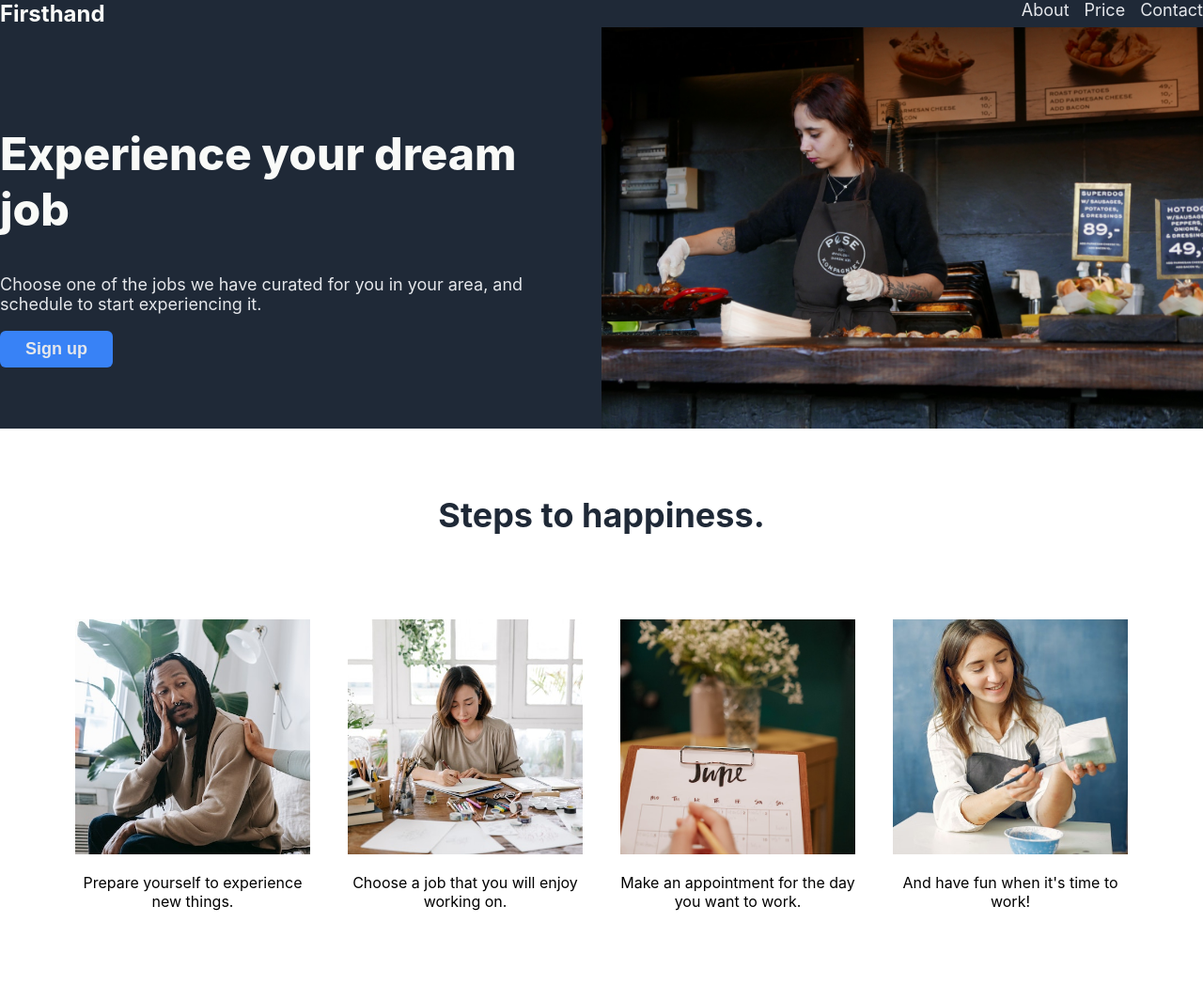
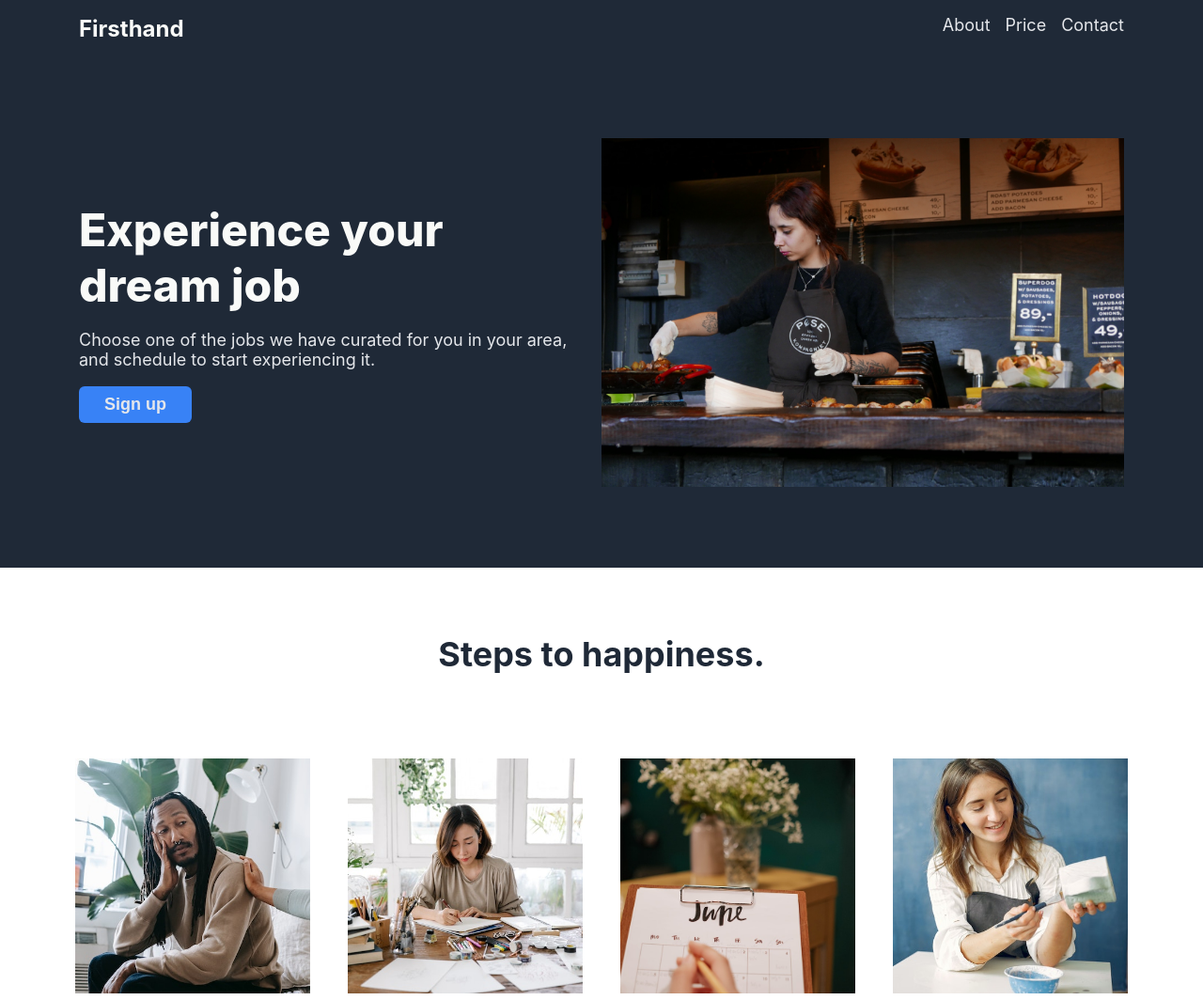
Before and after one commit to tatkaciran/odin-landing-page-project, a plain HTML site: page index.html in a window 1280 px wide. Shown: the top 1064 px of the page at 94% size. Drawn offline with Linux system fonts and the light colour scheme.

Commit message:
Removed outer container div, added it to sections

```diff
--- a/index.html
+++ b/index.html
@@ -13,9 +13,9 @@
         />
     </head>
     <body>
-        <div class="container">
         <div class="hero-container">
-                <header>
+
+                <header class="container">
                     <h2 class="brand">Firsthand</h2>
                     <nav>
                         <ul>
@@ -25,12 +25,12 @@
                         </ul>
                     </nav>
                 </header>
-                <section class="hero">
+                <section class="hero container">
                     <div class="hero-text-content">
                         <h1 class="hero-title">Experience your dream job</h1>
                         <p class="hero-description">
-                            Choose one of the jobs we have curated for you in
-                            your area, and schedule to start experiencing it.
+                            Choose one of the jobs we have curated for you in your
+                            area, and schedule to start experiencing it.
                         </p>
                         <button class="sign-up">Sign up</button>
                     </div>
@@ -39,6 +39,7 @@
                         alt="A woman working at a small business"
                     />
                 </section>
+
         </div>
         <section class="info">
             <h2 class="info-title">Steps to happiness.</h2>
@@ -73,7 +74,6 @@
                 <div class="info-step">
                     <div class="info-step-header">
                         <img
-
                             src="assets/info/4.jpg"
                             alt=""
                         />
@@ -93,6 +93,5 @@
             Copyright © The Odin Project 2023 | Occupational Firsthand
             Experience Service
         </footer>
-        </div>
     </body>
 </html>
--- a/style.css
+++ b/style.css
@@ -8,11 +8,13 @@ body {
 
 .container {
     box-sizing: border-box;
+    padding: 0 24px;
     margin: 0 auto;
-    max-width: 1360px;
+    max-width: 1160px;
 }
 
-header {
+header.container {
+    padding: 16px 24px;
     display: flex;
     justify-content: space-between;
 }
@@ -31,6 +33,11 @@ nav ul {
     list-style-type: none;
 }
 
+h1 {
+    margin: 0;
+    padding: 0;
+}
+
 a {
     text-decoration: none;
     font-size: 18px;
@@ -44,6 +51,7 @@ a {
     align-items: center;
     justify-content: space-between;
     gap: 16px;
+    padding: 86px 24px;
 }
 
 .hero-title {
@@ -99,14 +107,15 @@ button {
 footer {
     background-color: #1f2937;
     color: #e5e7eb;
-    height: 120px;
+    padding: 35px 10px;
     display: flex;
     align-items: center;
+    text-align: center;
     justify-content: center;
 }
 
 .info {
-    padding-bottom: 100px ;
+    padding-bottom: 100px;
 }
 
 .info-title {
```
Lines whose indentation alone changed are shown as unchanged.
